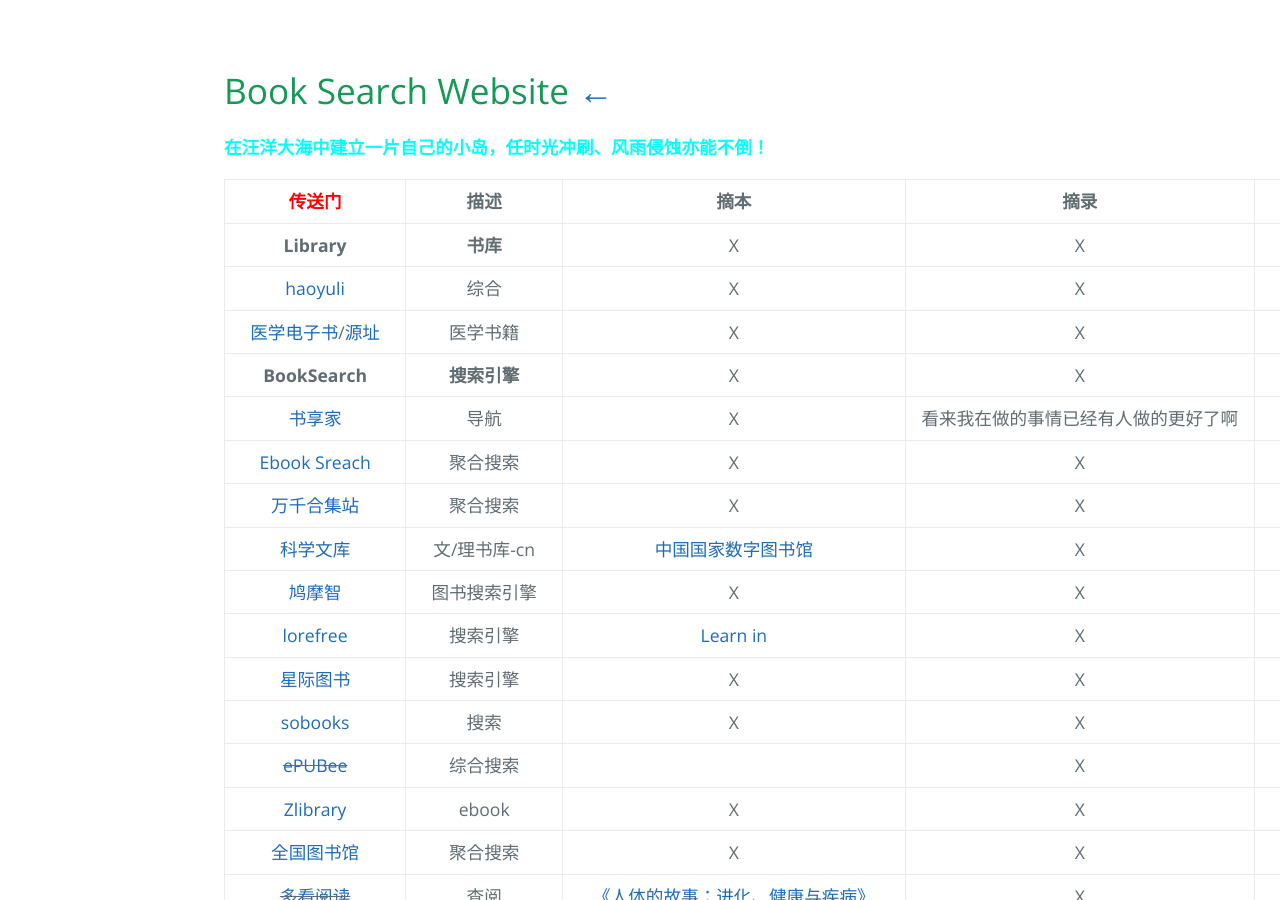
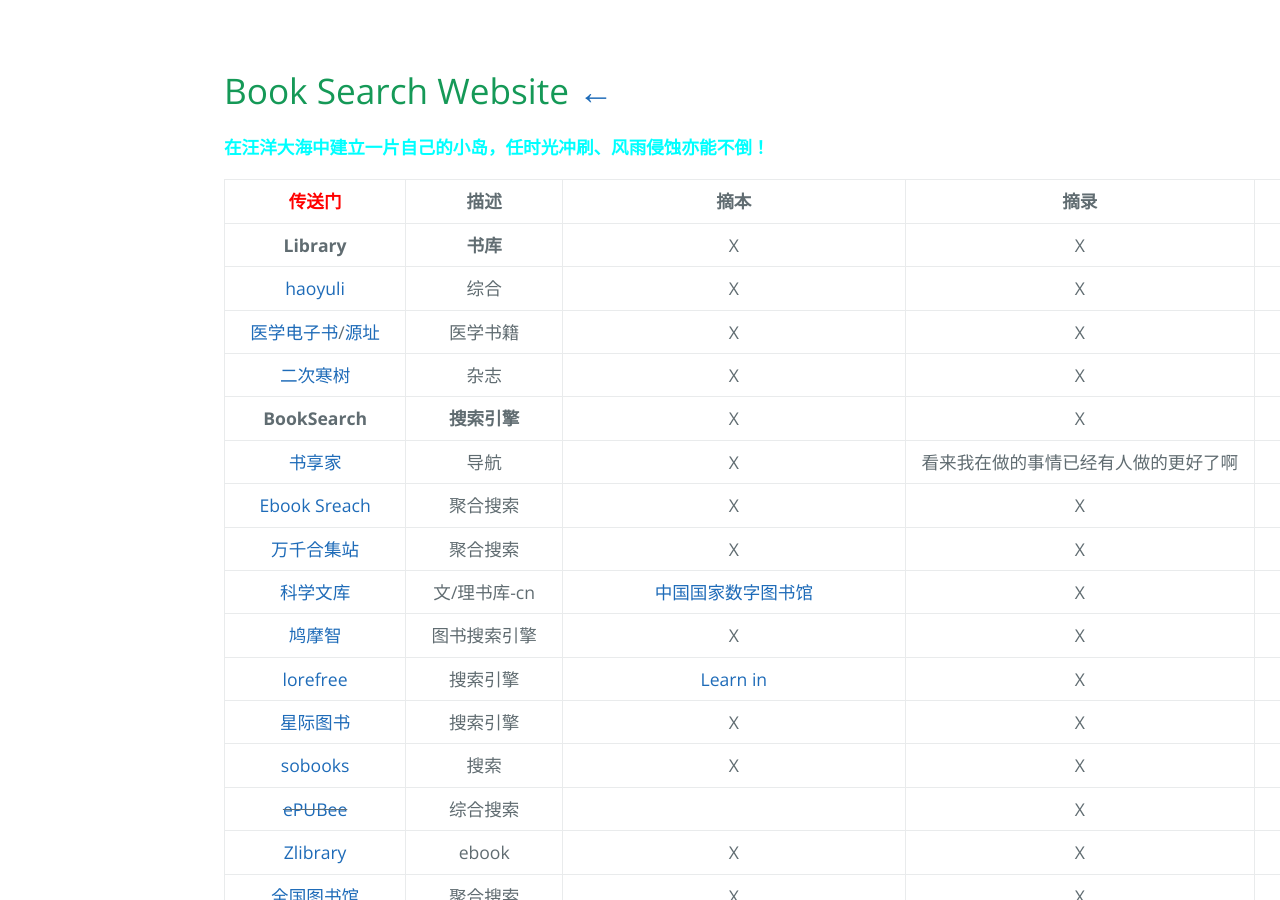
Before and after one commit to AmbroseRen/test, a Jekyll site: the page built from Library/BookSearch.md, in a window 1280 px wide and 900 px high. Built offline with Jekyll 4.4.1, drawn with Linux system fonts in a browser that asks for light colours; our own code applies the rules of GitHub Pages for plain Markdown files; the repository's description, which GitHub fills in, is left out.

Commit message:
Update BookSearch.md

```diff
--- a/Library/BookSearch.md
+++ b/Library/BookSearch.md
@@ -11,6 +11,7 @@
 | __Library__ | __书库__ | X | X | X |
 | [haoyuli](http://book.haoyuli.cn/Z.1.%E7%9B%AE%E5%BD%95%E7%B4%A2%E5%BC%95/%E5%85%A8%E9%83%A8.html) | 综合 | X | X | X |
 | [医学电子书](https://yixueshu.gitee.io/)/[源址](https://github.com/scienceasdf/medical-books/releases) | 医学书籍 | X | X | X |
+| [二次寒树](https://echs.herokuapp.com/) | 杂志 | X | X | X |
 | __BookSearch__ | __搜索引擎__ | X | X | X |
 | [书享家](http://shuxiangjia.cn/) | 导航 | X | 看来我在做的事情已经有人做的更好了啊 | X |
 | [Ebook Sreach](https://ebook.blinkol.com/#/) | 聚合搜索 | X | X | X |
```
